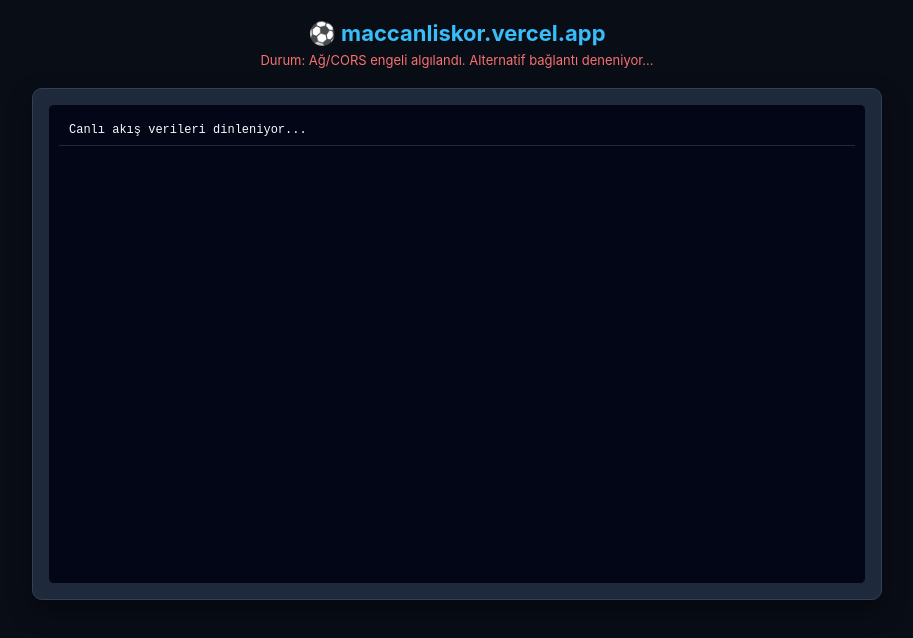
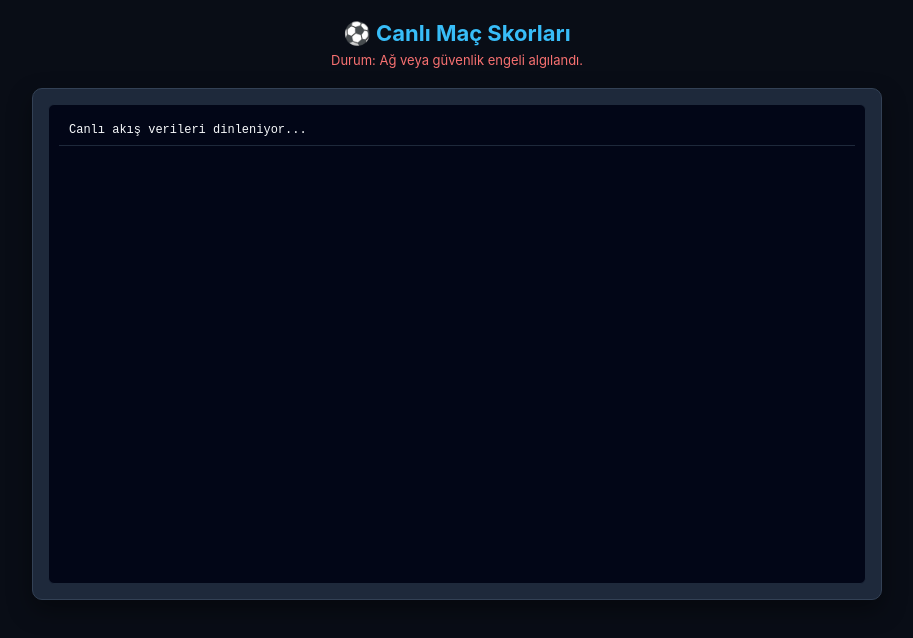
Before and after one commit to abcd1298fb/Maccanliskor, a website: page index.html in a window 1280 px wide. Shown: the whole page, without its empty margins (183-1096 px from the left). Drawn offline with nearby package versions, Linux system fonts and the light colour scheme.

Commit message:
Update index.html

```diff
--- a/index.html
+++ b/index.html
@@ -3,7 +3,7 @@
 <head>
     <meta charset="UTF-8">
     <meta name="viewport" content="width=device-width, initial-scale=1.0">
-    <title>Canlı Maç Skorları - maccanliskor.vercel.app</title>
+    <title>Canlı Maç Skorları - maccanliskor113</title>
     <style>
         * { box-sizing: border-box; }
         body { font-family: -apple-system, BlinkMacSystemFont, "Segoe UI", Roboto, sans-serif; background: #090d16; color: #f8fafc; margin: 0; padding: 20px; }
@@ -20,7 +20,7 @@
 <body>
 
     <header>
-        <h1>⚽ maccanliskor.vercel.app</h1>
+        <h1>⚽ Canlı Maç Skorları</h1>
         <div id="status">Bağlantı başlatılıyor...</div>
     </header>
 
@@ -59,7 +59,7 @@
             });
 
             socket.on('connect_error', (error) => {
-                statusDiv.textContent = 'Durum: Ağ/CORS engeli algılandı. Alternatif bağlantı deneniyor...';
+                statusDiv.textContent = 'Durum: Ağ veya güvenlik engeli algılandı.';
                 statusDiv.style.color = '#f87171';
             });
 
@@ -77,7 +77,6 @@
 
                 container.prepend(item);
 
-                // Performans için log sınırını 100'de tut
                 if (container.children.length > 100) {
                     container.removeChild(container.lastChild);
                 }
```
